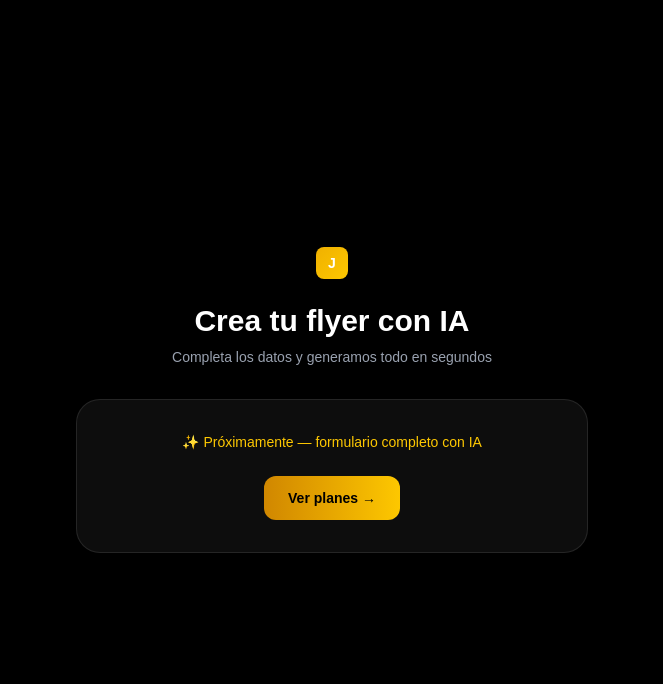
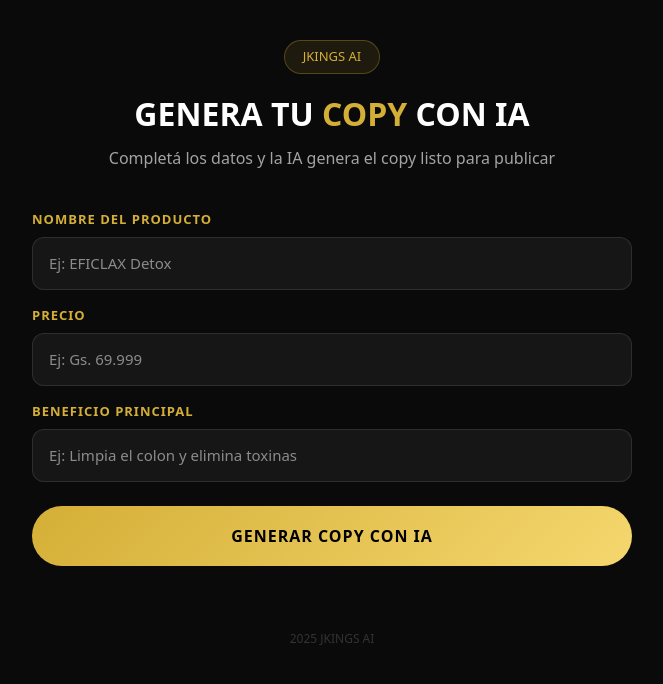
Before and after one commit to apkparaguay1919-ui/flyerapp, a Next.js app: page /crear in a window 1280 px wide. Shown: the top 684 px of the page, without its empty margins (308-971 px from the left). Built offline with nearby package versions, Linux system fonts and the light colour scheme.

Commit message:
API Claude funcionando

```diff
--- /dev/null
+++ b/app/api/generar/route.ts
@@ -0,0 +1,51 @@
+import { NextRequest, NextResponse } from 'next/server';
+
+export async function POST(req: NextRequest) {
+  try {
+    const { producto, precio, beneficio } = await req.json();
+
+    const response = await fetch('https://api.anthropic.com/v1/messages', {
+      method: 'POST',
+      headers: {
+        'Content-Type': 'application/json',
+        'x-api-key': process.env.ANTHROPIC_API_KEY!,
+        'anthropic-version': '2023-06-01',
+      },
+      body: JSON.stringify({
+        model: 'claude-sonnet-4-6',
+        max_tokens: 1000,
+        messages: [
+          {
+            role: 'user',
+            content: `Eres un experto en marketing digital para Paraguay. Crea un copy de venta para Facebook con este producto:
+
+Producto: ${producto}
+Precio: ${precio}
+Beneficio principal: ${beneficio}
+
+El copy debe:
+- Empezar con una pregunta que genere curiosidad o dolor
+- Listar 3 beneficios con emojis
+- Incluir precio con urgencia
+- Terminar con llamada a accion por WhatsApp
+- Usar lenguaje paraguayo natural
+- Maximo 150 palabras`,
+          },
+        ],
+      }),
+    });
+
+    const data = await response.json();
+    console.log('RESPUESTA:', JSON.stringify(data));
+
+    if (data.content && data.content[0]) {
+      return NextResponse.json({ copy: data.content[0].text });
+    } else {
+      return NextResponse.json({ copy: 'Error API: ' + JSON.stringify(data) });
+    }
+
+  } catch (error) {
+    console.error('Error:', error);
+    return NextResponse.json({ copy: 'Error: ' + error }, { status: 500 });
+  }
+}
--- a/app/crear/page.tsx
+++ b/app/crear/page.tsx
@@ -1,26 +1,113 @@
-"use client";
-import { useRouter } from "next/navigation";
+'use client';
+
+import { useState } from 'react';
 
 export default function Crear() {
-  const router = useRouter();
+  const [producto, setProducto] = useState('');
+  const [precio, setPrecio] = useState('');
+  const [beneficio, setBeneficio] = useState('');
+  const [resultado, setResultado] = useState('');
+  const [cargando, setCargando] = useState(false);
+
+  async function generarCopy() {
+    if (!producto || !precio || !beneficio) {
+      alert('Completa todos los campos');
+      return;
+    }
+    setCargando(true);
+    setResultado('');
+    try {
+      const response = await fetch('/api/generar', {
+        method: 'POST',
+        headers: { 'Content-Type': 'application/json' },
+        body: JSON.stringify({ producto, precio, beneficio }),
+      });
+      const data = await response.json();
+      setResultado(data.copy);
+    } catch (e) {
+      setResultado('Error al generar. Intentá de nuevo.');
+    }
+    setCargando(false);
+  }
+
   return (
-    <main className="min-h-screen bg-[#000000] text-white flex flex-col items-center justify-center px-6">
-      <div
-        className="w-8 h-8 bg-gradient-to-br from-yellow-500 to-yellow-400 rounded-lg flex items-center justify-center text-sm font-black mb-6 cursor-pointer"
-        onClick={() => router.push("/")}
-      >
-        J
-      </div>
-      <h1 className="text-3xl font-black mb-2 text-center">Crea tu flyer con IA</h1>
-      <p className="text-gray-400 text-sm mb-8 text-center">Completa los datos y generamos todo en segundos</p>
-      <div className="bg-white/5 border border-white/10 rounded-3xl p-8 w-full max-w-lg text-center">
-        <p className="text-yellow-400 text-sm">✨ Próximamente — formulario completo con IA</p>
+    <main style={{ fontFamily: 'system-ui, sans-serif', background: '#0a0a0a', color: '#fff', minHeight: '100vh', padding: '40px 20px' }}>
+      <div style={{ maxWidth: '600px', margin: '0 auto' }}>
+
+        <div style={{ textAlign: 'center', marginBottom: '40px' }}>
+          <div style={{ display: 'inline-block', background: 'rgba(212,175,55,0.1)', border: '1px solid rgba(212,175,55,0.3)', borderRadius: '100px', padding: '6px 18px', fontSize: '13px', color: '#d4af37', marginBottom: '16px' }}>
+            JKINGS AI
+          </div>
+          <h1 style={{ fontSize: '2rem', fontWeight: '900', margin: '0 0 8px', textTransform: 'uppercase' }}>
+            Genera tu <span style={{ color: '#d4af37' }}>Copy</span> con IA
+          </h1>
+          <p style={{ color: '#a3a3a3', margin: 0 }}>Completá los datos y la IA genera el copy listo para publicar</p>
+        </div>
+
+        <div style={{ display: 'flex', flexDirection: 'column', gap: '16px', marginBottom: '24px' }}>
+          <div>
+            <label style={{ display: 'block', fontSize: '13px', color: '#d4af37', fontWeight: '700', marginBottom: '8px', textTransform: 'uppercase', letterSpacing: '1px' }}>
+              Nombre del producto
+            </label>
+            <input
+              value={producto}
+              onChange={(e) => setProducto(e.target.value)}
+              placeholder="Ej: EFICLAX Detox"
+              style={{ width: '100%', background: 'rgba(255,255,255,0.05)', border: '1px solid rgba(255,255,255,0.1)', borderRadius: '12px', padding: '14px 16px', color: '#fff', fontSize: '15px', outline: 'none', boxSizing: 'border-box' }}
+            />
+          </div>
+
+          <div>
+            <label style={{ display: 'block', fontSize: '13px', color: '#d4af37', fontWeight: '700', marginBottom: '8px', textTransform: 'uppercase', letterSpacing: '1px' }}>
+              Precio
+            </label>
+            <input
+              value={precio}
+              onChange={(e) => setPrecio(e.target.value)}
+              placeholder="Ej: Gs. 69.999"
+              style={{ width: '100%', background: 'rgba(255,255,255,0.05)', border: '1px solid rgba(255,255,255,0.1)', borderRadius: '12px', padding: '14px 16px', color: '#fff', fontSize: '15px', outline: 'none', boxSizing: 'border-box' }}
+            />
+          </div>
+
+          <div>
+            <label style={{ display: 'block', fontSize: '13px', color: '#d4af37', fontWeight: '700', marginBottom: '8px', textTransform: 'uppercase', letterSpacing: '1px' }}>
+              Beneficio principal
+            </label>
+            <input
+              value={beneficio}
+              onChange={(e) => setBeneficio(e.target.value)}
+              placeholder="Ej: Limpia el colon y elimina toxinas"
+              style={{ width: '100%', background: 'rgba(255,255,255,0.05)', border: '1px solid rgba(255,255,255,0.1)', borderRadius: '12px', padding: '14px 16px', color: '#fff', fontSize: '15px', outline: 'none', boxSizing: 'border-box' }}
+            />
+          </div>
+        </div>
+
         <button
-          onClick={() => router.push("/precios")}
-          className="mt-6 bg-gradient-to-r from-yellow-600 to-yellow-400 text-black font-bold px-6 py-3 rounded-xl text-sm"
+          onClick={generarCopy}
+          disabled={cargando}
+          style={{ width: '100%', background: cargando ? '#555' : 'linear-gradient(135deg, #d4af37, #f5d76e)', color: '#000', fontWeight: '900', fontSize: '1rem', padding: '18px', borderRadius: '100px', border: 'none', cursor: cargando ? 'not-allowed' : 'pointer', textTransform: 'uppercase', letterSpacing: '1px', marginBottom: '24px' }}
         >
-          Ver planes →
+          {cargando ? 'Generando copy...' : 'Generar Copy con IA'}
         </button>
+
+        {resultado && (
+          <div style={{ background: 'rgba(212,175,55,0.05)', border: '1px solid rgba(212,175,55,0.3)', borderRadius: '16px', padding: '24px' }}>
+            <div style={{ display: 'flex', justifyContent: 'space-between', alignItems: 'center', marginBottom: '16px' }}>
+              <h3 style={{ margin: 0, color: '#d4af37', fontSize: '14px', textTransform: 'uppercase', letterSpacing: '1px' }}>Copy Generado</h3>
+              <button
+                onClick={() => navigator.clipboard.writeText(resultado)}
+                style={{ background: 'rgba(212,175,55,0.2)', border: '1px solid rgba(212,175,55,0.4)', color: '#d4af37', padding: '6px 14px', borderRadius: '100px', cursor: 'pointer', fontSize: '12px', fontWeight: '700' }}
+              >
+                Copiar
+              </button>
+            </div>
+            <p style={{ margin: 0, color: '#e5e5e5', lineHeight: '1.7', whiteSpace: 'pre-wrap', fontSize: '14px' }}>{resultado}</p>
+          </div>
+        )}
+
+        <p style={{ textAlign: 'center', color: '#333', fontSize: '12px', marginTop: '40px' }}>
+          2025 JKINGS AI
+        </p>
       </div>
     </main>
   );
```
